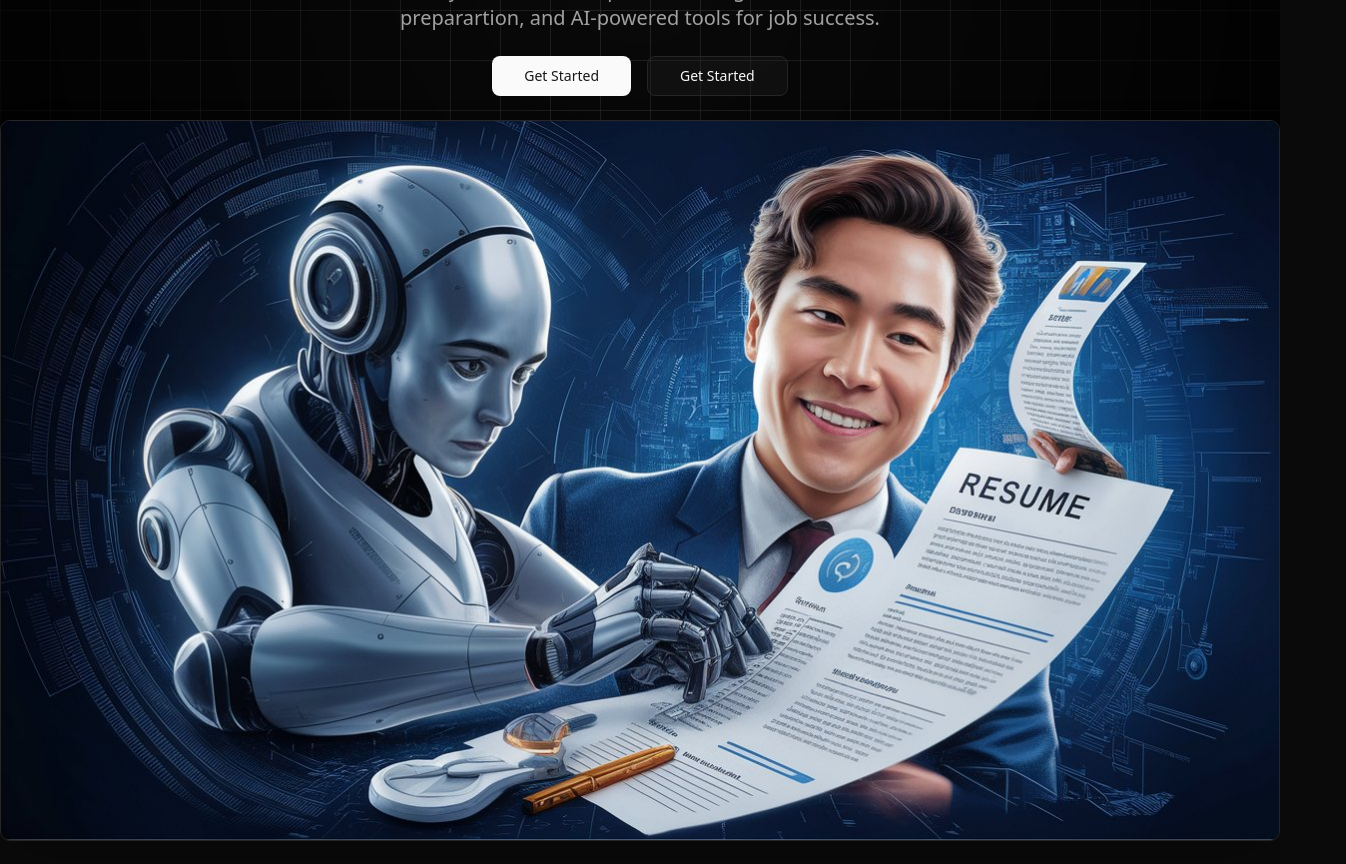
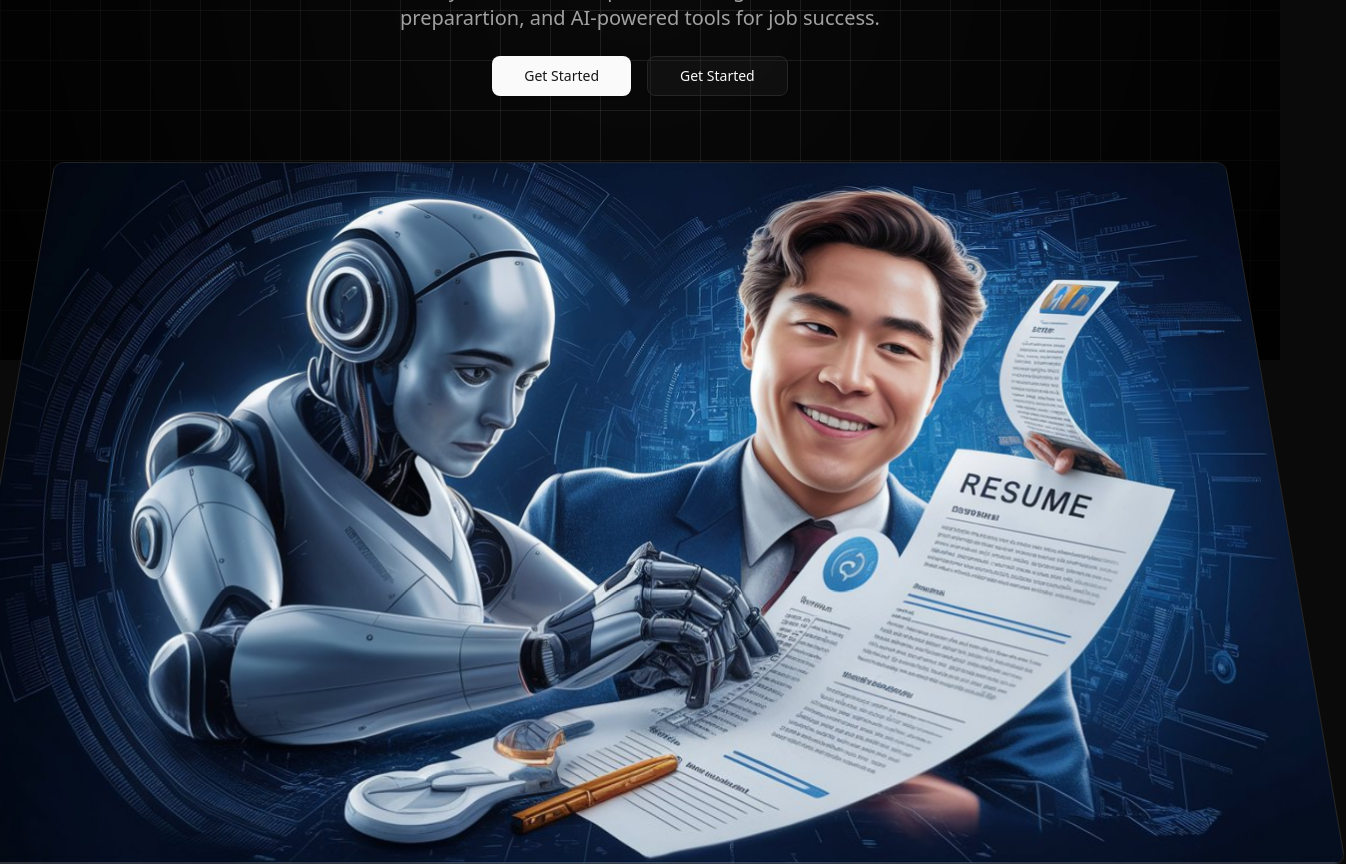
Before and after one commit to kanishkadz/elevate, a Next.js app: page / in a window 1280 px wide. Shown: the part 440-1304 px from the top of the page, 1346 px wide, since content can reach past the window. Built offline with nearby package versions, Linux system fonts and the light colour scheme; no server answers.

Commit message:
Update globals.css

```diff
--- a/app/globals.css
+++ b/app/globals.css
@@ -166,3 +166,13 @@
 .hero-image-wrapper{
   perspective: 1000px;
 }
+
+.hero-image{
+  transform: rotateX(15deg) scale(1);
+  transition: transform 0.5s ease-out;
+  will-change: transform;
+}
+
+.hero-image.scrolled{
+  transform: rotateX(0deg) scale(1) translateX(40px);
+}
```
